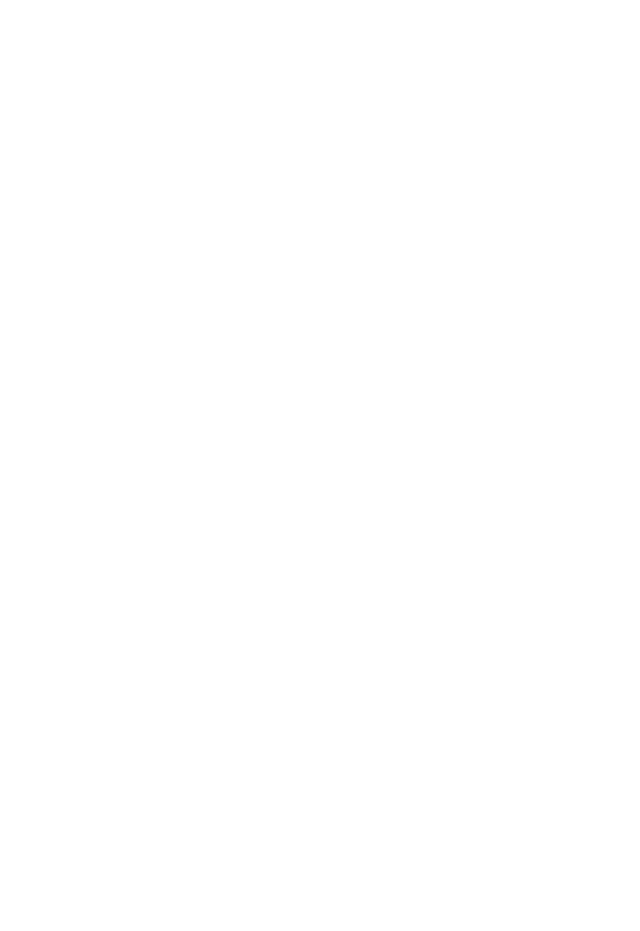
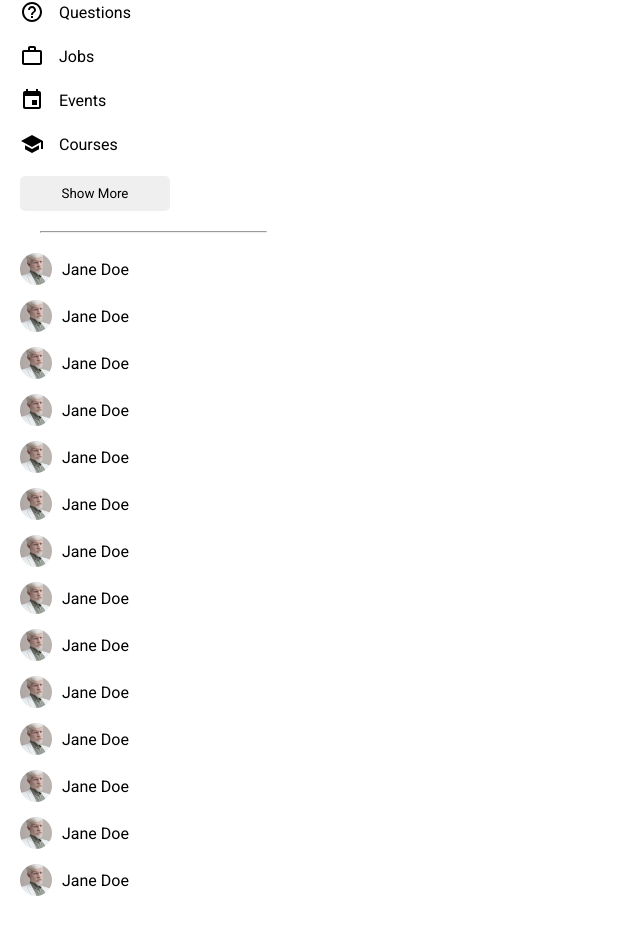
Before and after one commit to whysokara/react-social, a React (Create React App) app: page / in a window 1280 px wide. Shown: the part 290-1221 px from the top of the page, without its empty margins (0-640 px from the left). Before the commit the page ends 800 px from the top, so only its background shows below. Built offline with nearby package versions, Linux system fonts and the light colour scheme.

Commit message:
Sidebar fix err

```diff
--- /dev/null
+++ b/src/components/feed/Feed.jsx
@@ -0,0 +1,4 @@
+import "./feed.css";
+export default function Feed() {
+  return <div className="feed">feed</div>;
+}
--- /dev/null
+++ b/src/components/feed/feed.css
@@ -0,0 +1,3 @@
+.feed {
+  flex: 5.5;
+}
--- /dev/null
+++ b/src/components/rightbar/Rightbar.jsx
@@ -0,0 +1,5 @@
+import "./rightbar.css";
+
+export default function Rightbar() {
+  return <div className="rightbar">rightbar</div>;
+}
--- /dev/null
+++ b/src/components/rightbar/rightbar.css
@@ -0,0 +1,3 @@
+.rightbar {
+  flex: 4;
+}
--- /dev/null
+++ b/src/components/sidebar/Sidebar.jsx
@@ -0,0 +1,175 @@
+import {
+  RssFeed,
+  Chat,
+  PlayCircleFilledOutlined,
+  Group,
+  Bookmark,
+  HelpOutline,
+  WorkOutline,
+  Event,
+  School,
+} from "@material-ui/icons";
+import "./sidebar.css";
+
+export default function Sidebar() {
+  return (
+    <div className="sidebar">
+      <div className="sidebarWrapper">
+        <ul className="sidebarList">
+          <li className="sidebarListItem">
+            <RssFeed className="sidebarIcon" />
+            <span className="sidebarListItemText">Feed</span>
+          </li>
+          <li className="sidebarListItem">
+            <Chat className="sidebarIcon" />
+            <span className="sidebarListItemText">Chats</span>
+          </li>
+          <li className="sidebarListItem">
+            <PlayCircleFilledOutlined className="sidebarIcon" />
+            <span className="sidebarListItemText">Videos</span>
+          </li>
+          <li className="sidebarListItem">
+            <Group className="sidebarIcon" />
+            <span className="sidebarListItemText">Groups</span>
+          </li>
+          <li className="sidebarListItem">
+            <Bookmark className="sidebarIcon" />
+            <span className="sidebarListItemText">Bookmarks</span>
+          </li>
+          <li className="sidebarListItem">
+            <HelpOutline className="sidebarIcon" />
+            <span className="sidebarListItemText">Questions</span>
+          </li>
+          <li className="sidebarListItem">
+            <WorkOutline className="sidebarIcon" />
+            <span className="sidebarListItemText">Jobs</span>
+          </li>
+          <li className="sidebarListItem">
+            <Event className="sidebarIcon" />
+            <span className="sidebarListItemText">Events</span>
+          </li>
+          <li className="sidebarListItem">
+            <School className="sidebarIcon" />
+            <span className="sidebarListItemText">Courses</span>
+          </li>
+        </ul>
+        <button className="sidebarButton">Show More</button>
+        <hr className="sidebarHr" />
+        <ul className="sidebarFriendList">
+          <li className="sidebarFriend">
+            <img
+              className="sidebarFriendImg"
+              src="/assets/person/2.jpeg"
+              alt=""
+            />
+            <span className="sidebarFriendName">Jane Doe</span>
+          </li>
+          <li className="sidebarFriend">
+            <img
+              className="sidebarFriendImg"
+              src="/assets/person/2.jpeg"
+              alt=""
+            />
+            <span className="sidebarFriendName">Jane Doe</span>
+          </li>
+          <li className="sidebarFriend">
+            <img
+              className="sidebarFriendImg"
+              src="/assets/person/2.jpeg"
+              alt=""
+            />
+            <span className="sidebarFriendName">Jane Doe</span>
+          </li>
+          <li className="sidebarFriend">
+            <img
+              className="sidebarFriendImg"
+              src="/assets/person/2.jpeg"
+              alt=""
+            />
+            <span className="sidebarFriendName">Jane Doe</span>
+          </li>
+          <li className="sidebarFriend">
+            <img
+              className="sidebarFriendImg"
+              src="/assets/person/2.jpeg"
+              alt=""
+            />
+            <span className="sidebarFriendName">Jane Doe</span>
+          </li>
+          <li className="sidebarFriend">
+            <img
+              className="sidebarFriendImg"
+              src="/assets/person/2.jpeg"
+              alt=""
+            />
+            <span className="sidebarFriendName">Jane Doe</span>
+          </li>
+          <li className="sidebarFriend">
+            <img
+              className="sidebarFriendImg"
+              src="/assets/person/2.jpeg"
+              alt=""
+            />
+            <span className="sidebarFriendName">Jane Doe</span>
+          </li>
+          <li className="sidebarFriend">
+            <img
+              className="sidebarFriendImg"
+              src="/assets/person/2.jpeg"
+              alt=""
+            />
+            <span className="sidebarFriendName">Jane Doe</span>
+          </li>
+          <li className="sidebarFriend">
+            <img
+              className="sidebarFriendImg"
+              src="/assets/person/2.jpeg"
+              alt=""
+            />
+            <span className="sidebarFriendName">Jane Doe</span>
+          </li>
+          <li className="sidebarFriend">
+            <img
+              className="sidebarFriendImg"
+              src="/assets/person/2.jpeg"
+              alt=""
+            />
+            <span className="sidebarFriendName">Jane Doe</span>
+          </li>
+          <li className="sidebarFriend">
+            <img
+              className="sidebarFriendImg"
+              src="/assets/person/2.jpeg"
+              alt=""
+            />
+            <span className="sidebarFriendName">Jane Doe</span>
+          </li>
+          <li className="sidebarFriend">
+            <img
+              className="sidebarFriendImg"
+              src="/assets/person/2.jpeg"
+              alt=""
+            />
+            <span className="sidebarFriendName">Jane Doe</span>
+          </li>
+          <li className="sidebarFriend">
+            <img
+              className="sidebarFriendImg"
+              src="/assets/person/2.jpeg"
+              alt=""
+            />
+            <span className="sidebarFriendName">Jane Doe</span>
+          </li>
+          <li className="sidebarFriend">
+            <img
+              className="sidebarFriendImg"
+              src="/assets/person/2.jpeg"
+              alt=""
+            />
+            <span className="sidebarFriendName">Jane Doe</span>
+          </li>
+        </ul>
+      </div>
+    </div>
+  );
+}
--- /dev/null
+++ b/src/components/sidebar/sidebar.css
@@ -0,0 +1,65 @@
+.sidebar {
+  flex: 3;
+  height: calc(100vh -50px);
+  overflow-y: scroll;
+}
+::-webkit-scrollbar {
+  width: 5px;
+}
+::-webkit-scrollbar-track {
+  background-color: #f1f1f1;
+}
+::-webkit-scrollbar-thumb {
+  background-color: rgb(179, 179, 179);
+}
+
+.sidebarWrapper {
+  padding: 20px;
+}
+
+.sidebarList {
+  margin: 0;
+  padding: 0;
+  list-style: none;
+}
+
+.sidebarListItem {
+  display: flex;
+  align-items: center;
+  margin-bottom: 20px;
+}
+
+.sidebarIcon {
+  margin-right: 15px;
+}
+.sidebarButton {
+  width: 150px;
+  border: none;
+  padding: 10px;
+  border-radius: 5px;
+  font-weight: 500;
+}
+
+.sidebarHr {
+  margin: 20px;
+}
+
+.sidebarFriendList {
+  margin: 0;
+  padding: 0;
+  list-style: none;
+}
+
+.sidebarFriend {
+  display: flex;
+  align-items: center;
+  margin-bottom: 15px;
+}
+
+.sidebarFriendImg {
+  height: 32px;
+  width: 32px;
+  border-radius: 50%;
+  object-fit: cover;
+  margin-right: 10px;
+}
--- a/src/pages/home/Home.js
+++ /dev/null
@@ -1,9 +0,0 @@
-import Topbar from "../../components/topbar/Topbar";
-
-export default function Home() {
-  return (
-    <div>
-      <Topbar />
-    </div>
-  );
-}
--- /dev/null
+++ b/src/pages/home/Home.jsx
@@ -0,0 +1,18 @@
+import Rightbar from "../../components/rightbar/Rightbar";
+import Sidebar from "../../components/sidebar/Sidebar";
+import Feed from "../../components/feed/Feed";
+import Topbar from "../../components/topbar/Topbar";
+import "./home.css";
+
+export default function Home() {
+  return (
+    <>
+      <Topbar />
+      <div className="homeContainer">
+        <Sidebar />
+        <Feed />
+        <Rightbar />
+      </div>
+    </>
+  );
+}
--- a/src/pages/home/home.css
+++ b/src/pages/home/home.css
@@ -0,0 +1,4 @@
+.homeContainer {
+  display: flex;
+  width: 100%;
+}
```
